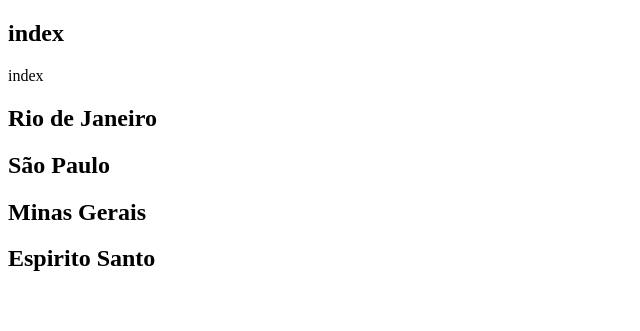
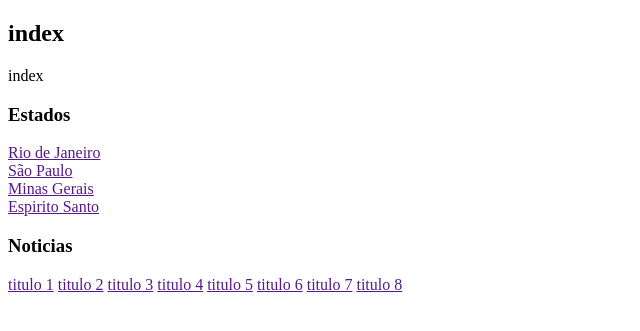
Before and after one commit to YanGianini/t1hipermidia, a Flask app: page / in a window 1280 px wide. Shown: the top 331 px of the page, without its empty margins (0-640 px from the left). Run offline with Flask 2, Linux system fonts and the light colour scheme.

Commit message:
alterações nas views exibição na main

```diff
--- a/application/controller/main_controller.py
+++ b/application/controller/main_controller.py
@@ -7,7 +7,10 @@ from application.model.dao.noticiaDAO import NoticiaDAO
 def index():
     estadoDAO = EstadoDAO()
     lista_estados = estadoDAO.lista_estados()
-    return render_template("index.html", lista_estados=lista_estados)
+    noticiaDao = NoticiaDAO()
+    lista_noticias = noticiaDao.lista_noticias()
+
+    return render_template("index.html", lista_estados=lista_estados, lista_noticias=lista_noticias)
 
 
 @app.route("/noticias")
--- a/application/model/dao/noticiaDAO.py
+++ b/application/model/dao/noticiaDAO.py
@@ -5,5 +5,5 @@ class NoticiaDAO():
     def __init__(self):
         self.noticia_list = noticia_list
 
-    def lista_noticia(self):
+    def lista_noticias(self):
         return self.noticia_list
--- a/application/view/templates/index.html
+++ b/application/view/templates/index.html
@@ -10,11 +10,23 @@
     <h2>index</h2>
     index
 
-    {% for estado in lista_estados %}
     <div>
-        <h2>{{ estado.get_nome() }}</h2>
+        <h3>Estados</h3>
+        {% for estado in lista_estados %}
+        <div>
+            <a href="">{{ estado.get_nome() }}</a>
+        </div>
+        {% endfor %}
+    </div>
+
+    <div>
+        <h3>Noticias</h3>
+
+        {% for noticia in lista_noticias %}
+            <a href="">{{ noticia.get_titulo() }}</a>
+        {% endfor %}
 
     </div>
-    {% endfor %}
+
 </body>
 </html>
```
